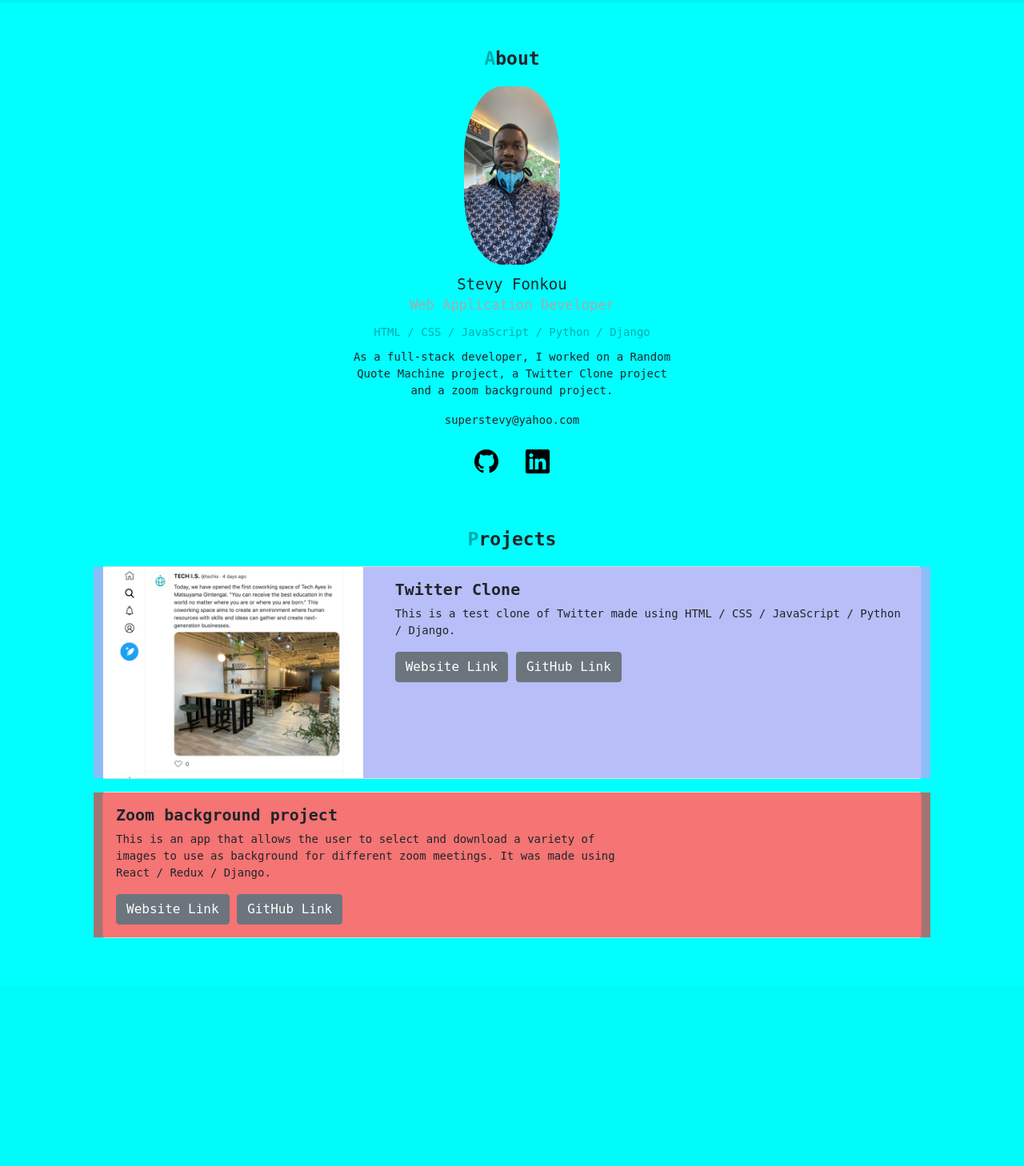
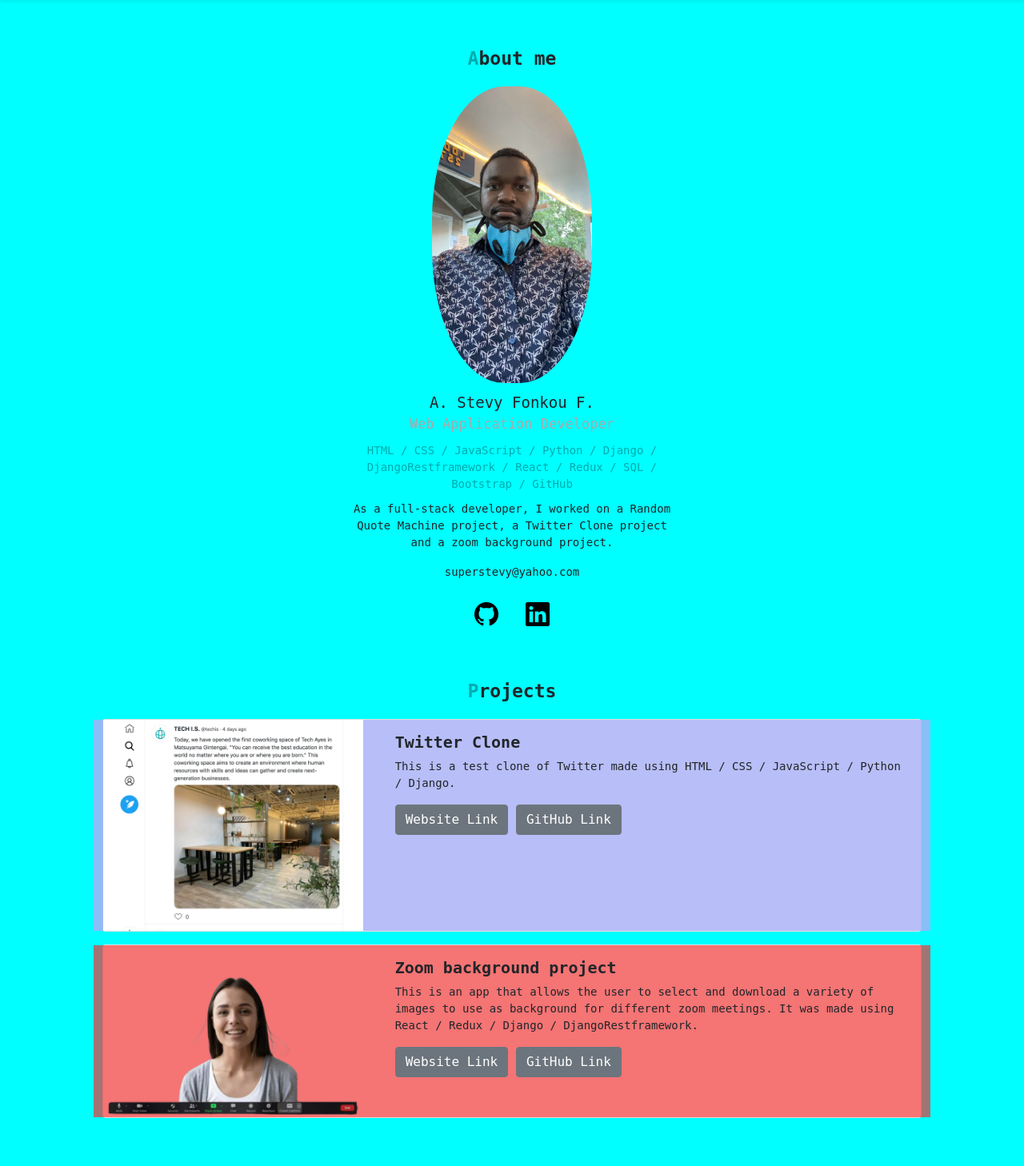
Before and after one commit to superstevy/Portfolio, a PHP site: page / in a window 1280 px wide. Shown: the part 64-1522 px from the top of the page at 80% size. Before the commit the page ends 1237 px from the top, so only its background shows below. Run offline with PHP 8.4, Linux system fonts and the light colour scheme; some libraries are stand-ins or nearby versions.

Commit message:
small fixes

```diff
--- a/index.html
+++ b/index.html
@@ -43,11 +43,11 @@
         </nav>
 
         <div id="about">
-            <h2><span class="font-primary">A</span>bout</h2>
+            <h2><span class="font-primary">A</span>bout me</h2>
             <img src="img/Stevy.jpg">
-            <div class="name">Stevy Fonkou</div>
+            <div class="name">A. Stevy Fonkou F.</div>
             <div class="vocation">Web Application Developer</div>
-            <div class="skills">HTML / CSS / JavaScript / Python / Django</div>
+            <div class="skills">HTML / CSS / JavaScript / Python / Django / DjangoRestframework / React / Redux / SQL / Bootstrap / GitHub</div>
             <p>
                 As a full-stack developer, I worked on a Random Quote Machine project, a Twitter Clone project and a zoom background project.
             </p>
@@ -84,13 +84,13 @@
 
             <div class="card mb-3">
                 <div class="row red">
-                    <!-- <div class="col-md-4">
-                        <img src="img/project-netflix.png" alt="">
-                    </div> -->
+                    <div class="col-md-4">
+                        <img src="img/woman110.png" alt="">
+                    </div>
                     <div class="col-md-8">
                         <div class="card-body">
                             <h5 class="card-title">Zoom background project</h5>
-                            <p class="card-text">This is an app that allows the user to select and download a variety of images to use as background for different zoom meetings. It was made using React / Redux / Django.</p>
+                            <p class="card-text">This is an app that allows the user to select and download a variety of images to use as background for different zoom meetings. It was made using React / Redux / Django / DjangoRestframework.</p>
                             <!-- <p class="card-text"><small class="text-muted">
                                 Test Login Account <br>
                                 Email: test@gmail.com <br>
--- a/style.css
+++ b/style.css
@@ -49,8 +49,8 @@
 }
 
 #about img {
-  border-radius: 40%;
-  width: 120px;
+  border-radius: 45%;
+  width: 50%;
   margin-bottom: 10px;
 }
 
```
Also changed, not shown: img/woman110.png (added).
